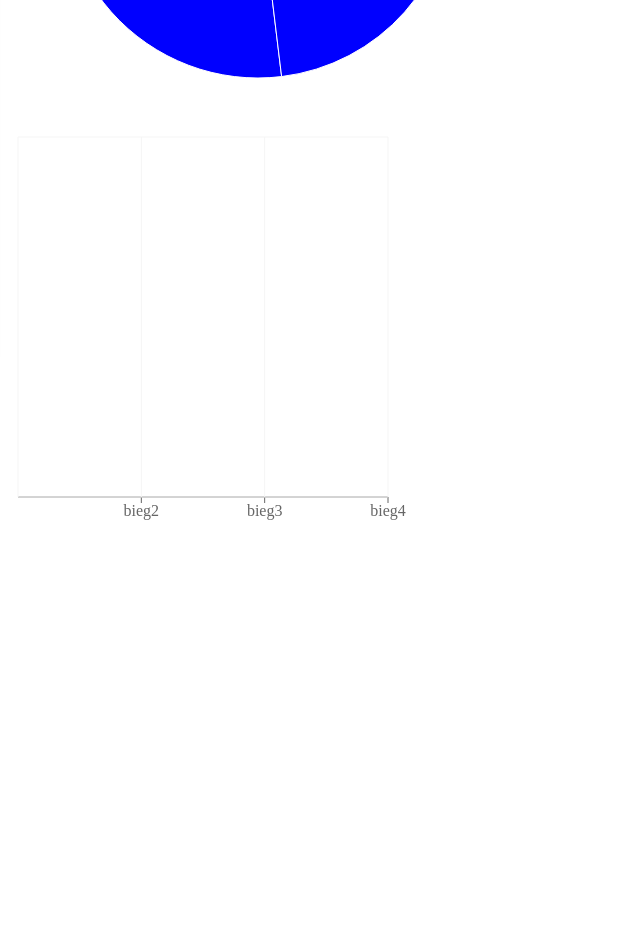
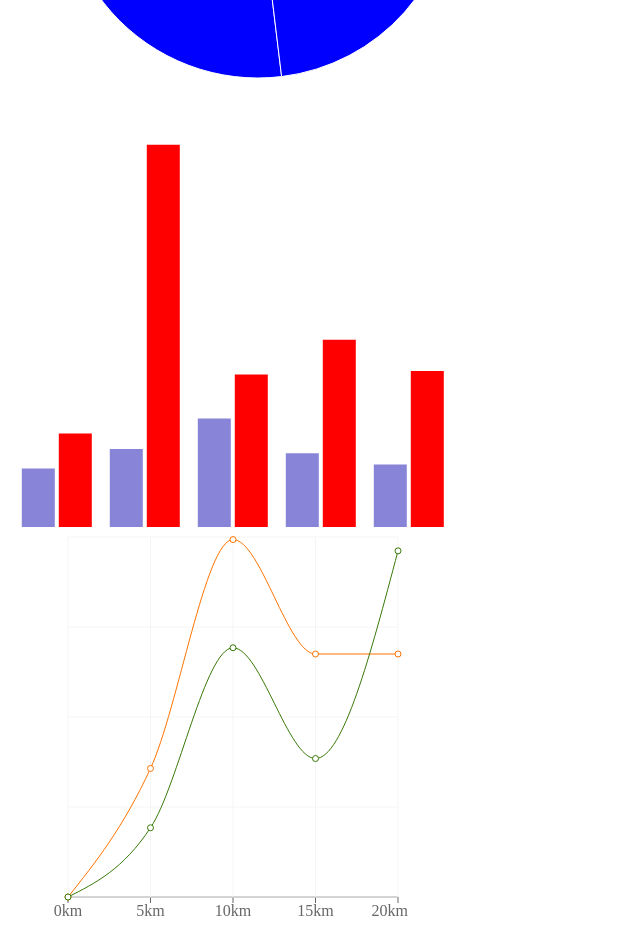
Before and after one commit to infoshareacademy/jfddl3-webees-app, a React (Create React App) app: page / in a window 1280 px wide. Shown: the part 440-1380 px from the top of the page, without its empty margins (0-640 px from the left). Before the commit the page ends 980 px from the top, so only its background shows below. Built offline with nearby package versions, Linux system fonts and the light colour scheme.

Commit message:
Add BarChard, PieChart, ReLineChart. IT WORKS !!!

```diff
--- /dev/null
+++ b/src/BarChart.js
@@ -0,0 +1,24 @@
+import React from 'react';
+import {BarChart, Bar} from 'recharts';
+
+const data = [
+      {name: 'Dystans_1', uv: 1500, pv: 2400, amt: 2400},
+      {name: 'Dystans_2', uv: 2000, pv: 9800, amt: 2290},
+      {name: 'Dystans_3', uv: 2780, pv: 3908, amt: 2000},
+      {name: 'Dystans_4', uv: 1890, pv: 4800, amt: 2181},
+      {name: 'Dystans_5', uv: 1600  , pv: 4000, amt: 2300},
+
+];
+
+const NewBarChart = () => {
+    return (
+        <BarChart width={450} height={400} data={data}>
+            <Bar dataKey='uv' fill='#8884d8'/>
+            <Bar dataKey='pv' fill='red'/>
+        </BarChart>
+    )
+};
+
+
+
+export default NewBarChart;
--- a/src/Dashboard.js
+++ b/src/Dashboard.js
@@ -1,11 +1,14 @@
 import React from 'react';
-import LineChart from './LineChart'
+import NewBarChart from './BarChart'
 import PieChart from './PieChart'
+import ReLineChart from './ReLineChart'
 
 const Dashboard = () => (
     <div>
-        <PieChart/>
-        <LineChart/>
+         <PieChart/>
+        <NewBarChart/>
+        <ReLineChart/>
+
     </div>
 )
 
--- a/src/LineChart.js
+++ /dev/null
@@ -1,41 +0,0 @@
-import React from 'react';
-import { LineChart as ReLineChart, XAxis, Tooltip, CartesianGrid, Line }  from 'recharts'
-
-const data = [
-    {
-        value: 10,
-        name: 'bieg1'
-    },
-    {
-        value: 20,
-        name: 'bieg2'
-    },
-    {
-        value: 20,
-        name: 'bieg3'
-    },
-    {
-        value: 15,
-        name: 'bieg4'
-    }
-]
-
-
-const LineChart = () => (
-    <div>
-        <ReLineChart
-            width={400}
-            height={400}
-            data={data}
-            margin={{top: 5, right: 20, left: 10, bottom: 5}}
-        >
-            <XAxis dataKey="name"/>
-            <Tooltip/>
-            <CartesianGrid stroke="#f5f5f5"/>
-            <Line type="monotone" dataKey="uv" stroke="#ff7300" yAxisId={0}/>
-            <Line type="monotone" dataKey="pv" stroke="#387908" yAxisId={1}/>
-        </ReLineChart>
-    </div>
-);
-
-export default LineChart;
--- a/src/PieChart.js
+++ b/src/PieChart.js
@@ -5,6 +5,7 @@ const data = [
     {
         value: 10,
         name: 'bieg1'
+
     },
     {
         value: 20,
@@ -26,7 +27,6 @@ const PieChart = () => (
         <RePieChart width={500} height={500}>
 
             <Pie
-
                 data={data}
                 dataKey="value"
                 nameKey="name"
--- /dev/null
+++ b/src/ReLineChart.js
@@ -0,0 +1,32 @@
+import React from 'react'
+import {LineChart, XAxis, Tooltip, CartesianGrid, Line} from 'recharts'
+
+
+
+const data = [
+    {name: '0km', uv: 0, pv: 0},
+    {name: '5km', uv: 1000, pv: 500},
+    {name: '10km', uv: 2780, pv: 1800},
+    {name: '15km', uv: 1890, pv: 1000},
+    {name: '20km', uv: 1890, pv: 2500},
+
+];
+
+const ReLineChart = () => (
+    <div id="chart">
+        <LineChart
+            width={400}
+            height={400}
+            data={data}
+            margin={{top: 5, right: 10, left: 60, bottom: 5}}
+        >
+            <XAxis dataKey="name"/>
+            <Tooltip/>
+            <CartesianGrid stroke="#f5f5f5"/>
+            <Line type="monotone" dataKey="uv" stroke="#ff7300" yAxisId={0}/>
+            <Line type="monotone" dataKey="pv" stroke="#387908" yAxisId={1}/>
+        </LineChart>
+    </div>
+);
+
+export default ReLineChart;
```
